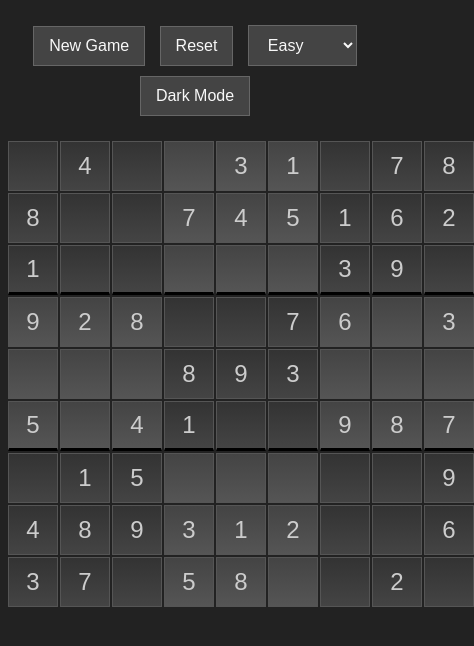
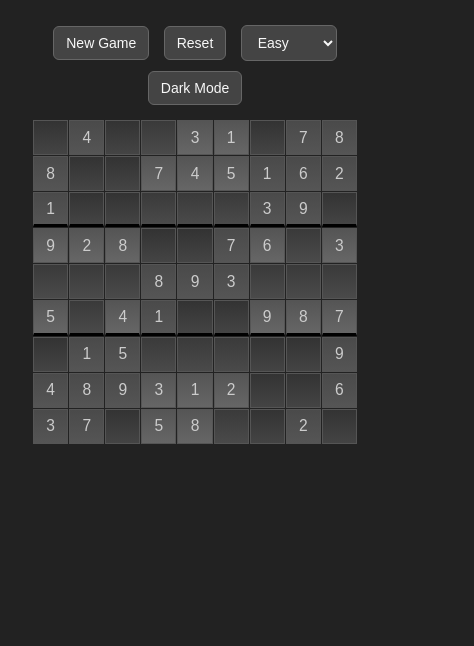
Before and after one commit to mattssonmart/Soduko, a plain HTML site: page index.html in a window 390 px wide. Both pictures are taken after a click on the button "Dark Mode". Shown: the whole page, 474 px wide, since content can reach past the window. Drawn offline with Linux system fonts and the light colour scheme.

Commit message:
mobile css

```diff
--- a/style.css
+++ b/style.css
@@ -2,6 +2,8 @@ body {
     background-color: #f0f0f0;
     color: #222;
     font-family: Arial, sans-serif;
+    margin: 0;
+    padding: 0;
 }
 
 #sudoku-container {
@@ -20,7 +22,7 @@ body {
     font-size: 24px;
     border: 1px solid #000;
     box-sizing: border-box;
-    background: linear-gradient(to bottom, #f8f8f8 0%, #e0e0e0 100%);
+    background: linear-gradient(to bottom, #f4f4f4 0%, #e0e0e0 100%);
     color: #222;
 }
 
@@ -28,30 +30,45 @@ body {
 #sudoku-container input.box-4,
 #sudoku-container input.box-6,
 #sudoku-container input.box-8 {
-    background: linear-gradient(to bottom, #ececec 0%, #d8d8d8 100%);
+    background: linear-gradient(to bottom, #e9e9e9 0%, #d4d4d4 100%);
 }
 
-#sudoku-container input:disabled {
-    color: #222;
+#sudoku-container input.box-1,
+#sudoku-container input.box-3,
+#sudoku-container input.box-5,
+#sudoku-container input.box-7,
+#sudoku-container input.box-9 {
+    background: linear-gradient(to bottom, #f4f4f4 0%, #e0e0e0 100%);
 }
 
-#sudoku-container input.box-2:disabled,
-#sudoku-container input.box-4:disabled,
-#sudoku-container input.box-6:disabled,
-#sudoku-container input.box-8:disabled {
-    background: linear-gradient(to bottom, #ececec 0%, #d8d8d8 100%);
+#sudoku-container input:disabled.box-2,
+#sudoku-container input:disabled.box-4,
+#sudoku-container input:disabled.box-6,
+#sudoku-container input:disabled.box-8 {
+    background: linear-gradient(to bottom, #dcdcdc 0%, #c8c8c8 100%);
+    color: #444;
 }
 
-#sudoku-container input.box-1:disabled,
-#sudoku-container input.box-3:disabled,
-#sudoku-container input.box-5:disabled,
-#sudoku-container input.box-7:disabled,
-#sudoku-container input.box-9:disabled {
-    background: linear-gradient(to bottom, #f8f8f8 0%, #e0e0e0 100%);
+#sudoku-container input:disabled.box-1,
+#sudoku-container input:disabled.box-3,
+#sudoku-container input:disabled.box-5,
+#sudoku-container input:disabled.box-7,
+#sudoku-container input:disabled.box-9 {
+    background: linear-gradient(to bottom, #e8e8e8 0%, #dcdcdc 100%);
+    color: #444;
 }
 
 #sudoku-container input.invalid {
     background: linear-gradient(to bottom, #f88 0%, #e55 100%) !important;
+}
+
+#sudoku-container input:nth-child(3n) {
+    border-right: 3px solid black;
+}
+
+#sudoku-container input:nth-child(n+19):nth-child(-n+27),
+#sudoku-container input:nth-child(n+46):nth-child(-n+54) {
+    border-bottom: 3px solid black;
 }
 
 .controls {
@@ -64,6 +81,8 @@ body {
     padding: 10px 15px;
     margin: 5px;
     font-size: 16px;
+    border-radius: 6px;
+    border: 1px solid #888;
 }
 
 #status {
@@ -88,7 +107,7 @@ body.dark-mode #sudoku-container input.box-2,
 body.dark-mode #sudoku-container input.box-4,
 body.dark-mode #sudoku-container input.box-6,
 body.dark-mode #sudoku-container input.box-8 {
-    background: linear-gradient(to bottom, #444 0%, #555 100%);
+    background: linear-gradient(to bottom, #3a3a3a 0%, #4a4a4a 100%);
 }
 
 body.dark-mode #sudoku-container input.box-1,
@@ -99,23 +118,21 @@ body.dark-mode #sudoku-container input.box-9 {
     background: linear-gradient(to bottom, #333 0%, #444 100%);
 }
 
-body.dark-mode #sudoku-container input:disabled {
+body.dark-mode #sudoku-container input:disabled.box-2,
+body.dark-mode #sudoku-container input:disabled.box-4,
+body.dark-mode #sudoku-container input:disabled.box-6,
+body.dark-mode #sudoku-container input:disabled.box-8 {
+    background: linear-gradient(to bottom, #555 0%, #666 100%);
     color: #ccc;
 }
 
-body.dark-mode #sudoku-container input.box-2:disabled,
-body.dark-mode #sudoku-container input.box-4:disabled,
-body.dark-mode #sudoku-container input.box-6:disabled,
-body.dark-mode #sudoku-container input.box-8:disabled {
-    background: linear-gradient(to bottom, #444 0%, #555 100%);
-}
-
-body.dark-mode #sudoku-container input.box-1:disabled,
-body.dark-mode #sudoku-container input.box-3:disabled,
-body.dark-mode #sudoku-container input.box-5:disabled,
-body.dark-mode #sudoku-container input.box-7:disabled,
-body.dark-mode #sudoku-container input.box-9:disabled {
-    background: linear-gradient(to bottom, #333 0%, #444 100%);
+body.dark-mode #sudoku-container input:disabled.box-1,
+body.dark-mode #sudoku-container input:disabled.box-3,
+body.dark-mode #sudoku-container input:disabled.box-5,
+body.dark-mode #sudoku-container input:disabled.box-7,
+body.dark-mode #sudoku-container input:disabled.box-9 {
+    background: linear-gradient(to bottom, #4a4a4a 0%, #555 100%);
+    color: #ccc;
 }
 
 body.dark-mode #sudoku-container input.invalid {
@@ -134,11 +151,28 @@ body.dark-mode .controls select:hover {
     background-color: #555;
 }
 
-#sudoku-container input:nth-child(3n) {
-    border-right: 3px solid black;
+/* MOBILE VERSION */
+@media (max-width: 600px) {
+    #sudoku-container {
+        grid-template-columns: repeat(9, minmax(28px, 9vw));
+        grid-template-rows: repeat(9, minmax(28px, 9vw));
+        gap: 1px;
+        margin-top: 10px;
+    }
+
+    #sudoku-container input {
+        width: 100%;
+        height: 100%;
+        font-size: clamp(14px, 4vw, 22px);
+    }
+
+    .controls button,
+    .controls select {
+        font-size: 14px;
+        padding: 8px 12px;
+    }
+
+    #status {
+        font-size: 16px;
+    }
 }
-
-#sudoku-container input:nth-child(n+19):nth-child(-n+27),
-#sudoku-container input:nth-child(n+46):nth-child(-n+54) {
-    border-bottom: 3px solid black;
-}
```
Also changed, not shown: 1 other file.
